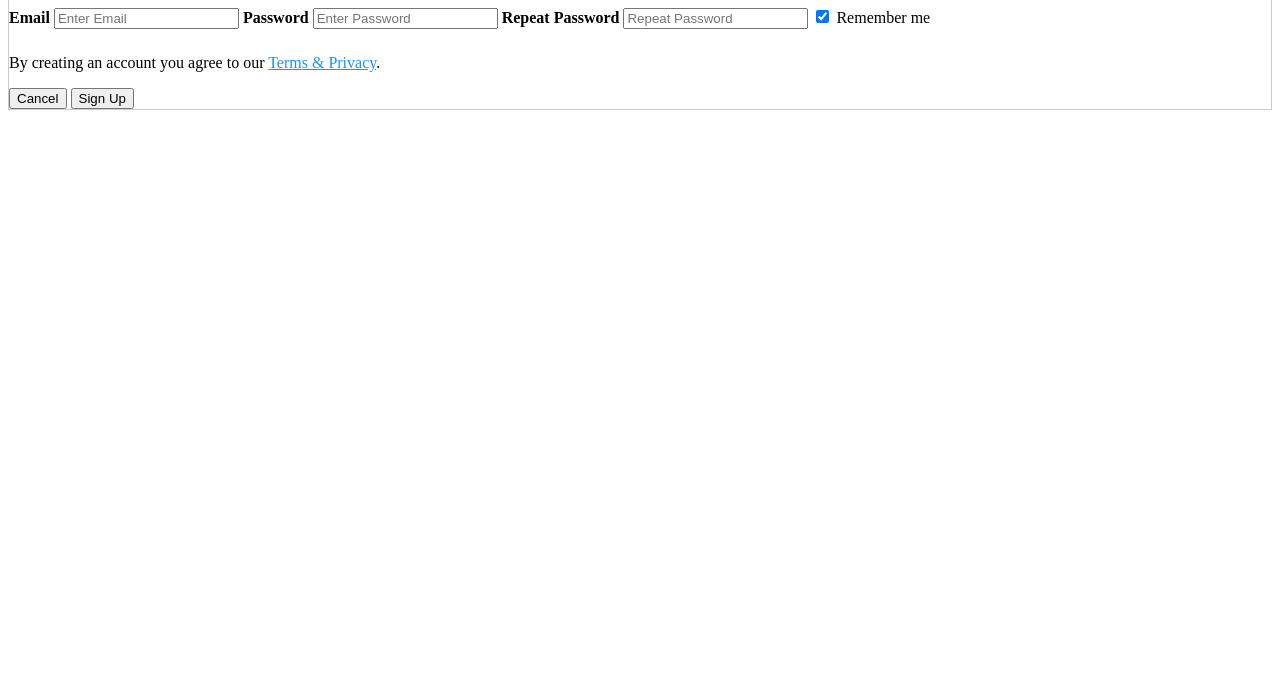
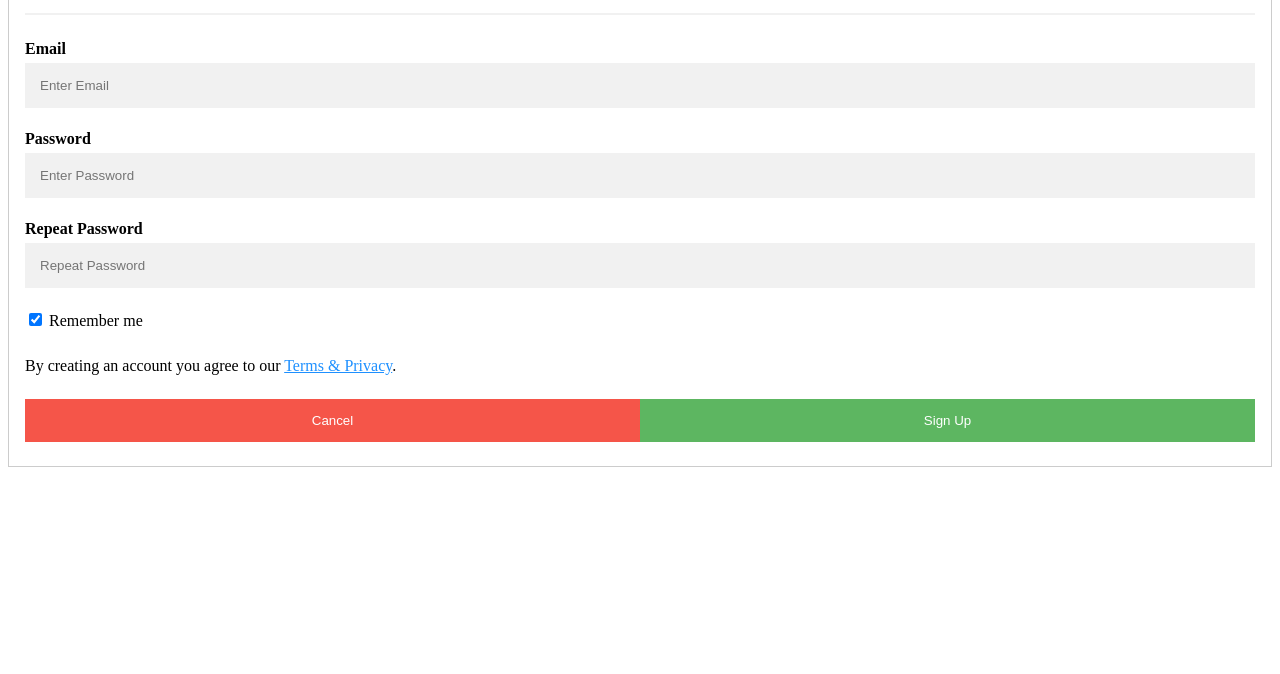
Before and after one commit to MDMostofaMaruf/HIT238_Ass2_WebApp, a plain HTML site: page SignUp.html in a window 1280 px wide. Shown: the part 126-800 px from the top of the page. Drawn offline with Linux system fonts and the light colour scheme.

Commit message:
Signup page styling with css

```diff
--- a/SignUp.html
+++ b/SignUp.html
@@ -6,7 +6,7 @@
 
         </title>
 
-        <link rel="stylesheet" type ="text/css" href="csSignup.css">
+        <link rel="stylesheet" type ="text/css" href="css/Signup.css">
     </head>
 
 <form action="action_page.php" style="border:1px solid #ccc">
```
